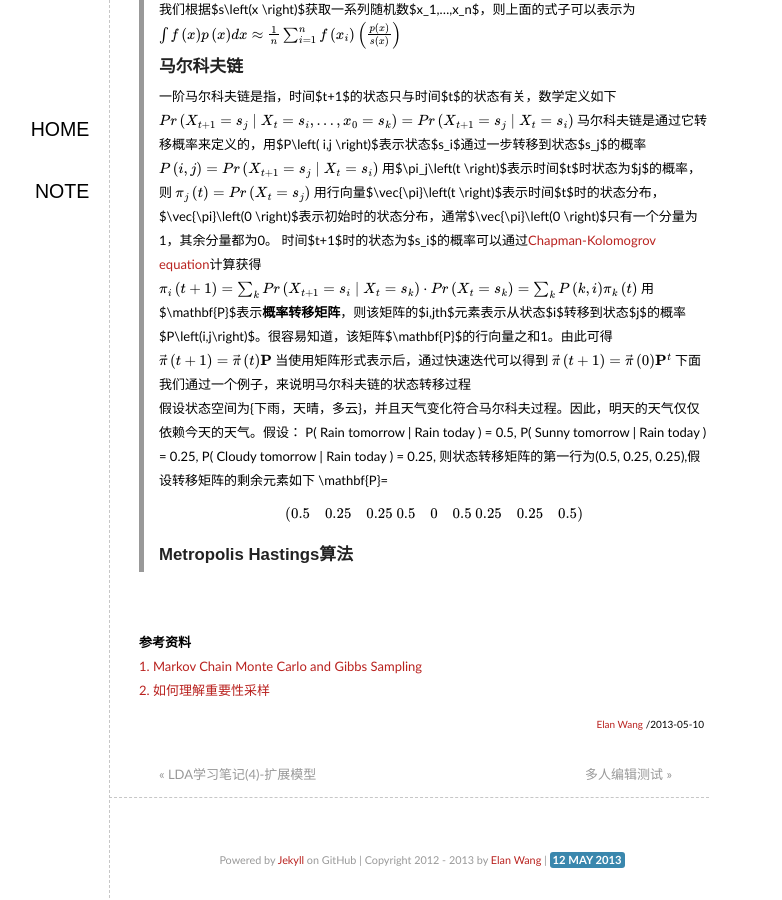
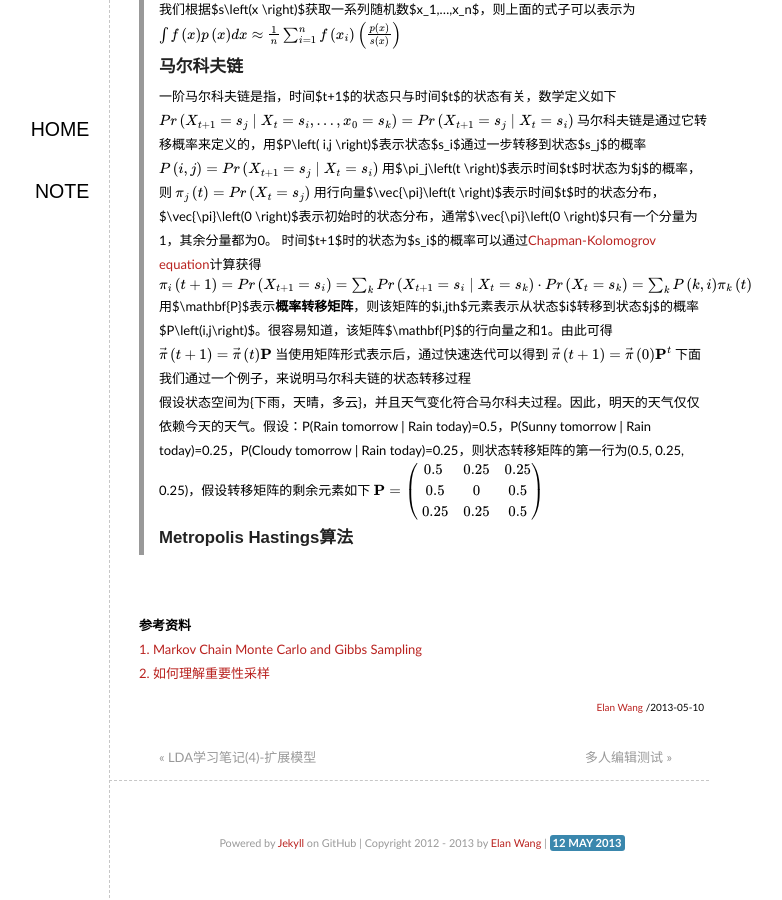
Before and after one commit to elan2wang/note, a Jekyll site: the page built from _posts/2013-05-10-LDA-note-mcmc-gibbs.md, in a window 1280 px wide and 900 px high, scrolled down 1046 px. Shown: the whole window, without its empty margins (291-1073 px from the left). Built offline with Jekyll 4.4.1, drawn with Linux system fonts in a browser that asks for light colours; formulas are drawn with MathJax 3.

Commit message:
edit LDA note MCMC and Gibbs

```diff
--- a/_posts/2013-05-10-LDA-note-mcmc-gibbs.md
+++ b/_posts/2013-05-10-LDA-note-mcmc-gibbs.md
@@ -64,7 +64,7 @@ $$
 用行向量$\vec{\pi}\left(t \right)$表示时间$t$时的状态分布，$\vec{\pi}\left(0 \right)$表示初始时的状态分布，通常$\vec{\pi}\left(0 \right)$只有一个分量为1，其余分量都为0。
 时间$t+1$时的状态为$s_i$的概率可以通过[Chapman-Kolomogrov equation](http://en.wikipedia.org/wiki/Chapman%E2%80%93Kolmogorov_equation)计算获得
 $$
-\pi_i\left(t+1 \right)=\sum_k Pr \left(X_{t+1}=s_i \mid X_t=s_k\right)\cdot Pr\left(X_t=s_k\right)=\sum_k P\left(k,i\right)\pi_k\left(t \right)
+\pi_i\left(t+1 \right)=Pr\left(X_{t+1}=s_i \right)=\sum_k Pr \left(X_{t+1}=s_i \mid X_t=s_k\right)\cdot Pr\left(X_t=s_k\right)=\sum_k P\left(k,i\right)\pi_k\left(t \right)
 $$
 用$\mathbf{P}$表示**概率转移矩阵**，则该矩阵的$i,jth$元素表示从状态$i$转移到状态$j$的概率$P\left(i,j\right)$。很容易知道，该矩阵$\mathbf{P}$的行向量之和1。由此可得
 $$
@@ -75,16 +75,14 @@ $$
 \vec{\pi}\left(t+1\right)=\vec{\pi}\left(0\right)\mathbf{P}^t
 $$
 下面我们通过一个例子，来说明马尔科夫链的状态转移过程
->假设状态空间为{下雨，天晴，多云}，并且天气变化符合马尔科夫过程。因此，明天的天气仅仅依赖今天的天气。假设：
->P( Rain tomorrow | Rain today ) = 0.5,
->P( Sunny tomorrow | Rain today ) = 0.25,
->P( Cloudy tomorrow | Rain today ) = 0.25,
->则状态转移矩阵的第一行为(0.5, 0.25, 0.25),假设转移矩阵的剩余元素如下
+>假设状态空间为{下雨，天晴，多云}，并且天气变化符合马尔科夫过程。因此，明天的天气仅仅依赖今天的天气。假设：P(Rain tomorrow | Rain today)=0.5，P(Sunny tomorrow | Rain today)=0.25，P(Cloudy tomorrow | Rain today)=0.25，则状态转移矩阵的第一行为(0.5, 0.25, 0.25)，假设转移矩阵的剩余元素如下
+$$
 \mathbf{P}=\begin{pmatrix}
-0.5 & 0.25 & 0.25 \\
-0.5 & 0 & 0.5 \\
+0.5 & 0.25 & 0.25 \\\
+0.5 & 0 & 0.5 \\\
 0.25 & 0.25 & 0.5
 \end{pmatrix}
+$$
 ###Metropolis Hastings算法
 
 
```
